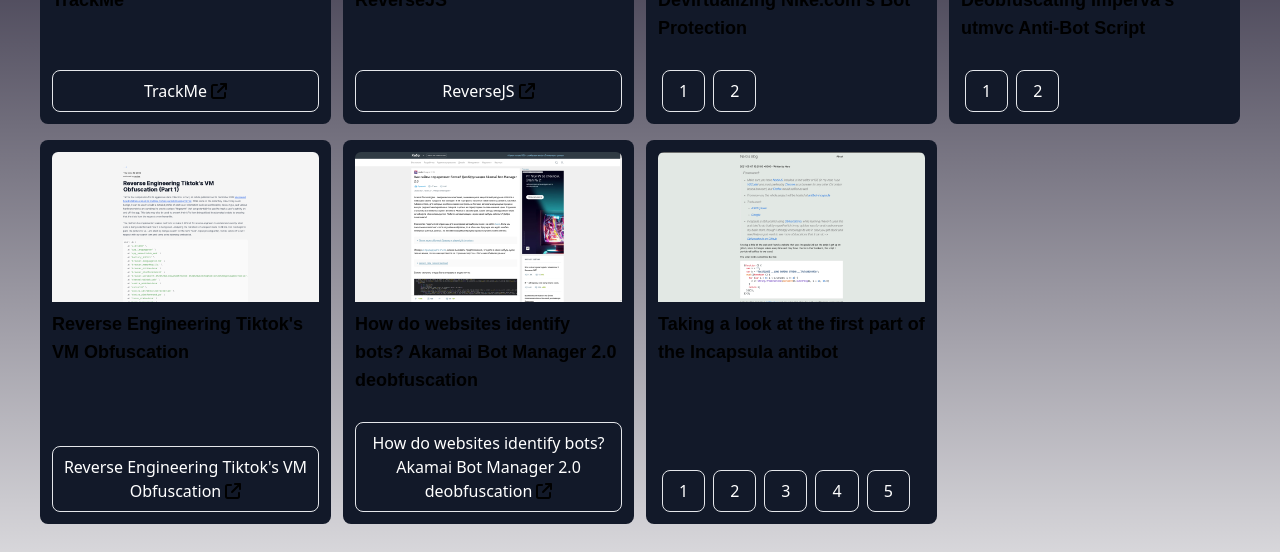
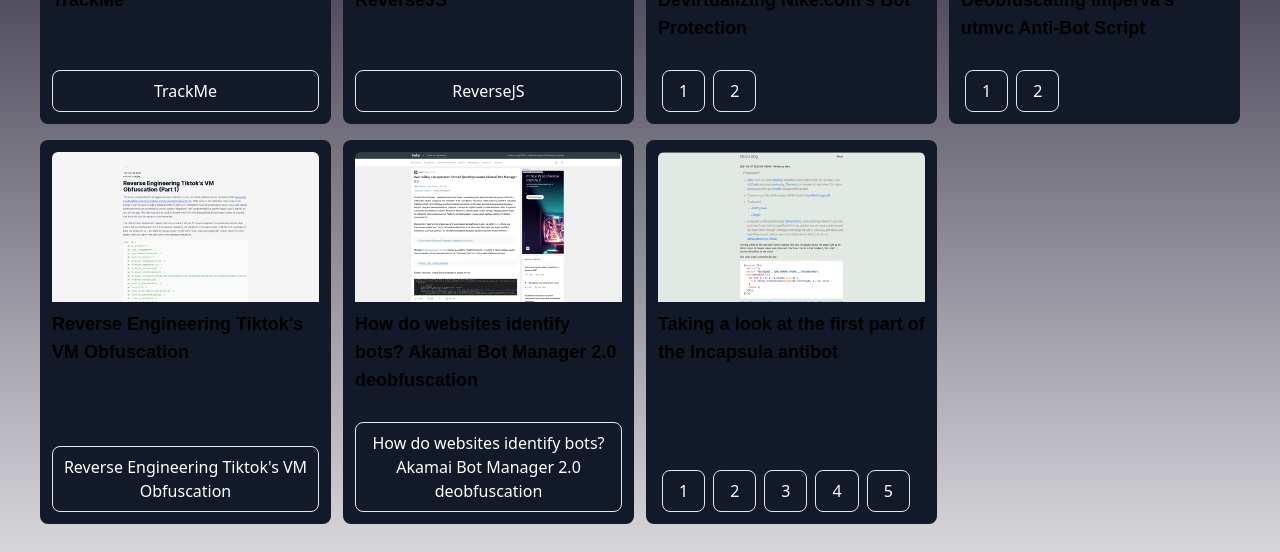
Before and after one commit to asavor/decode, a Next.js app: page /opensource-tools in a window 1280 px wide. Shown: the part 248-800 px from the top of the page. Built offline with nearby package versions, Linux system fonts and the light colour scheme; a web font is replaced by a local one.

Commit message:
removed open svg

```diff
--- a/src/components/openSourceTools/toolsCard.tsx
+++ b/src/components/openSourceTools/toolsCard.tsx
@@ -57,18 +57,11 @@
       </div>
       {projectUrl.length == 1 ? (
         <a
-          className="button min-w-full mx-3 text-center rounded-lg border py-2 px-2 place-self-center  hover:bg-gradient-to-r from-white via-purple-200 to-white text-white"
+          className="button min-w-full mx-3 text-center rounded-lg border py-2 px-2 place-self-center  hover:bg-gradient-to-r from-white via-purple-200 to-white text-white hover:text-black"
           href={projectUrl.length == 1 ? projectUrl[0] : projectUrl[1]}
           target="_blank"
         >
           {projectName}
-          <svg
-            xmlns="http://www.w3.org/2000/svg"
-            className="inline-block h-4 w-4 mb-1 ml-1"
-            viewBox="0 0 512 512"
-          >
-            <path d="M320 0c-17.7 0-32 14.3-32 32s14.3 32 32 32h82.7L201.4 265.4c-12.5 12.5-12.5 32.8 0 45.3s32.8 12.5 45.3 0L448 109.3V192c0 17.7 14.3 32 32 32s32-14.3 32-32V32c0-17.7-14.3-32-32-32H320zM80 32C35.8 32 0 67.8 0 112V432c0 44.2 35.8 80 80 80H400c44.2 0 80-35.8 80-80V320c0-17.7-14.3-32-32-32s-32 14.3-32 32V432c0 8.8-7.2 16-16 16H80c-8.8 0-16-7.2-16-16V112c0-8.8 7.2-16 16-16H192c17.7 0 32-14.3 32-32s-14.3-32-32-32H80z" />
-          </svg>
         </a>
       ) : (
         <div className="flex flex-row">
```
